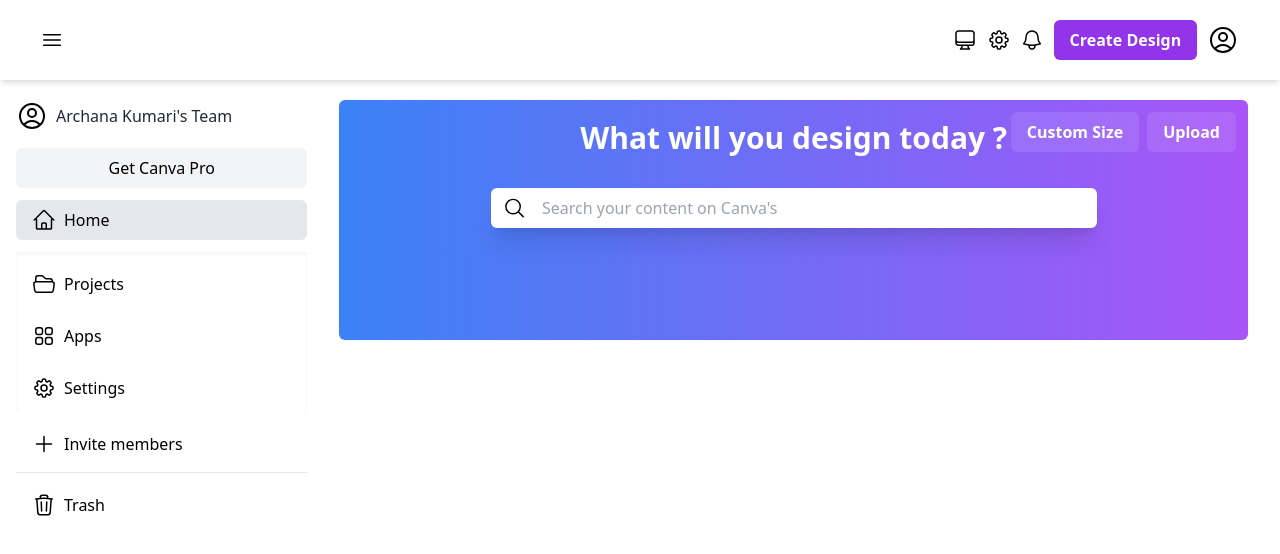
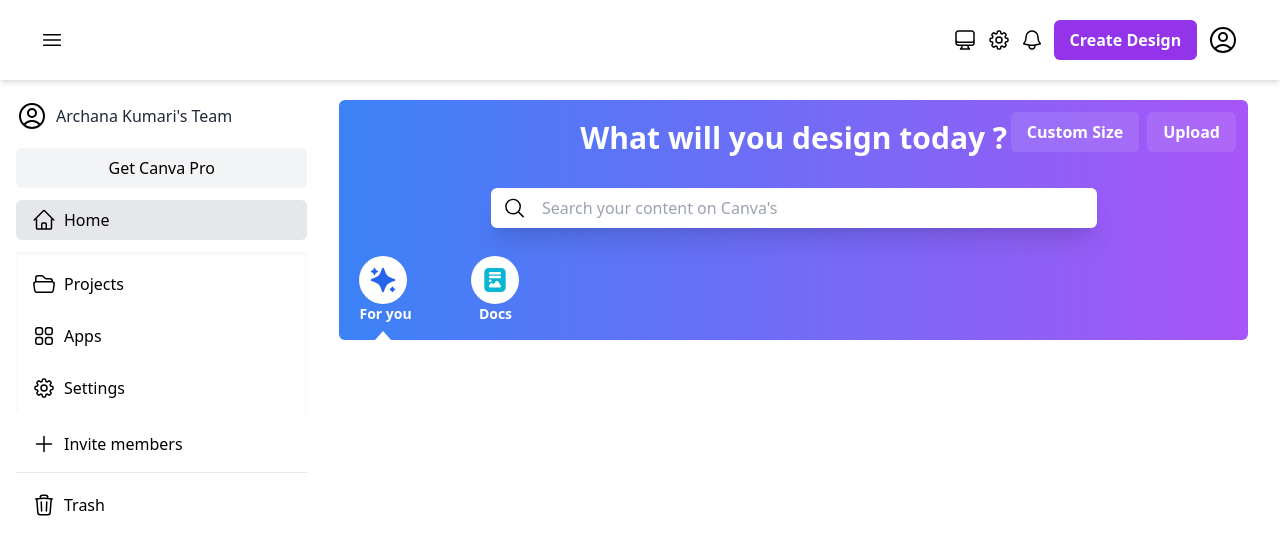
Before and after one commit to chaudharyarchana/canva.com, a Next.js app: page / in a window 1280 px wide. Shown: the top 554 px of the page. Built offline with nearby package versions, Linux system fonts and the light colour scheme.

Commit message:
"finished the banner ui"

```diff
--- a/src/ui-components/HomeParts/Banner.jsx
+++ b/src/ui-components/HomeParts/Banner.jsx
@@ -1,10 +1,12 @@
 import Button from "../NavbarIcon/Button";
+import DocsBtn from "./DocsBtn";
+import ForYou from "./ForyouBtn";
 import SearchBar from "./SearchBar";
 
 const Banner = () => {
   return (
     <>
-    <div className="w-full h-60 mt-5 relative bg-gradient-to-r from-blue-500 to-purple-500 mx-8 rounded-md">
+    <div className=" relative w-full h-60 mt-5 relative bg-gradient-to-r from-blue-500 to-purple-500 mx-8 rounded-md">
         <div className="">
         <h1 className="text-white font-bold text-3xl text-center mt-5">What will you design today ?</h1>
         <div className=" absolute top-3 right-3">
@@ -13,6 +15,11 @@
          </div>
      <SearchBar/>
         </div>
+        <div className=" absolute bottom-0 left-9" style={{width:"0px",height:"0px",borderBottom:"9px solid white",borderLeft:"8px solid transparent",borderRight:"8px solid transparent"}}></div>
+        <div className="mt-7 ml-5 flex w-40 justify-between">
+           <ForYou/>
+           <DocsBtn/>
+        </div>
     </div>
     </>
   )
--- /dev/null
+++ b/src/ui-components/HomeParts/DocsBtn.jsx
@@ -0,0 +1,13 @@
+const DocsBtn = () => {
+  return (
+    <div>
+    <div className="w-12 h-12 rounded-full flex  items-center justify-around hover:bg-cyan-500 bg-white shadow-sm">
+
+    <svg width="32" height="32" viewBox="0 0 32 32" className="hover:fill-white fill-cyan-500" fill="none" xmlns="http://www.w3.org/2000/svg"><path d="M26.605 7.924c-.032-1.265-.746-2.4-1.784-3.113-.616-.422-1.362-.714-2.14-.714C20.67 4 18.627 4 16.584 4H13.47c-.032 0-.065.032-.097.032-1.362 0-2.724.033-4.087.065-2.043.065-3.794 1.817-3.892 3.827-.032 1.33-.097 5.74-.097 6.52 0 .745-.032 1.524 0 2.27 0 2.464.033 4.93.097 7.394.033 1.265.746 2.4 1.784 3.114.616.421 1.362.713 2.14.713C11.33 28 13.374 28 15.417 28h3.114c.032 0 .064-.032.097-.032 1.362 0 2.724-.033 4.086-.065 2.044-.065 3.795-1.816 3.892-3.827.033-1.33.033-2.692.065-4.022 0-.032.032-.097.032-.13v-2.367c0-.746.033-1.525 0-2.27 0-2.465-.032-4.898-.097-7.363Zm-15.373 7.46c.714 0 1.33.584 1.33 1.297 0 .714-.584 1.297-1.33 1.297-.713 0-1.33-.583-1.33-1.297 0-.713.584-1.297 1.33-1.297ZM9.935 12.95c0-.713.584-1.297 1.33-1.297h9.47c.746 0 1.33.584 1.33 1.297 0 .714-.584 1.298-1.33 1.298h-9.47c-.746.032-1.33-.552-1.33-1.298ZM20.832 23.46H11.135c-1.135 0-1.557-1.07-.973-1.945l1.297-1.979c.552-.875 1.979-.875 2.53 0l.616.94 2.011-3.08c.551-.876 1.978-.876 2.53 0l2.66 4.119c.583.875.129 1.945-.974 1.945Zm-.097-12.94h-9.503c-.746 0-1.33-.584-1.33-1.297 0-.714.584-1.298 1.33-1.298h9.503c.746 0 1.33.584 1.33 1.298 0 .713-.584 1.297-1.33 1.297Z" ></path></svg>
+    </div>
+    <h1 className="text-white text-sm font-semibold  text-center">Docs</h1>
+
+    </div>
+  )
+};
+export default DocsBtn;
--- /dev/null
+++ b/src/ui-components/HomeParts/ForyouBtn.jsx
@@ -0,0 +1,12 @@
+const BannerButtons = () => {
+  return (
+    <div>
+    <div className="w-12 h-12 rounded-full flex  items-center justify-around hover:bg-blue-600 bg-white shadow-sm">
+
+    <svg xmlns="http://www.w3.org/2000/svg" className="hover:fill-white fill-blue-600" width="32" height="32" viewBox="0 0 32 32"><path d="M11.26 7.49c0-.36-.35-.45-.35-.45-1.55-.49-2.49-1.43-2.98-2.99 0 0-.06-.34-.45-.34-.38 0-.44.34-.44.34-.49 1.56-1.42 2.5-2.98 2.99 0 0-.35.09-.35.45s.35.45.35.45c1.56.49 2.49 1.43 2.98 2.99 0 0 .06.34.45.34.38-.01.45-.34.45-.34.49-1.56 1.42-2.5 2.98-2.99 0 .01.34-.08.34-.45 0 .01 0 .01 0 0zm17.06 8.46c0-.53-.44-.88-.94-1 0 0-3.96-1.34-5.43-2.25-.98-.48-1.91-1.45-2.5-2.41v.01c-.89-1.16-2.39-5.73-2.39-5.73-.18-.59-.52-.93-1.05-.94v.04L16 3.63c-.53 0-.88.44-1 .94 0 0-1.34 3.96-2.25 5.43-.48.98-1.45 1.91-2.41 2.5h.01c-1.16.89-5.73 2.39-5.73 2.39-.59.18-.93.52-.94 1.05l.06.01h-.06c0 .53.44.88.94 1 0 0 3.96 1.34 5.43 2.25.98.48 1.91 1.45 2.5 2.41v-.01c.89 1.16 2.39 5.73 2.39 5.73.18.59.52.93 1.05.94l.01-.07.01.07c.53 0 .88-.44 1-.94 0 0 1.34-3.96 2.25-5.43.48-.98 1.45-1.91 2.41-2.5h-.01c1.16-.89 5.73-2.39 5.73-2.39.59-.18.93-.52.94-1.05l-.08-.01h.07zm-.26 8.99c-.47-.24-.92-.58-1.31-.97s-.73-.85-.97-1.31c0 0-.11-.24-.39-.24s-.39.24-.39.24c-.24.47-.58.92-.97 1.31s-.85.73-1.31.97c0 0-.24.11-.24.39s.24.39.24.39c.47.24.92.58 1.31.97s.73.85.97 1.31c0 0 .11.24.39.24s.39-.24.39-.24c.24-.47.58-.92.97-1.31s.85-.73 1.31-.97c0 0 .24-.11.24-.39s-.24-.39-.24-.39z"   ></path></svg>
+    </div>
+    <h1 className="text-white text-sm font-semibold ">For you</h1>
+    </div>
+  )
+};
+export default BannerButtons;
--- a/src/ui-components/HomeParts/SearchBar.jsx
+++ b/src/ui-components/HomeParts/SearchBar.jsx
@@ -2,12 +2,12 @@
 
 const SearchBar = () => {
   return (
-    <>
+    <div>
     <div className="w-2/3 mx-auto h-10 mt-8 rounded-md shadow-xl bg-white flex items-center px-3">
        <Searchicon/>
        <input className="w-full focus:outline-none pl-4" placeholder="Search your content on Canva's"/>
     </div>
-    </>
+    </div>
   )
 };
 export default SearchBar;
```
Also changed, not shown: src/ui-components/HomeParts/BannerButtons.jsx (deleted).
